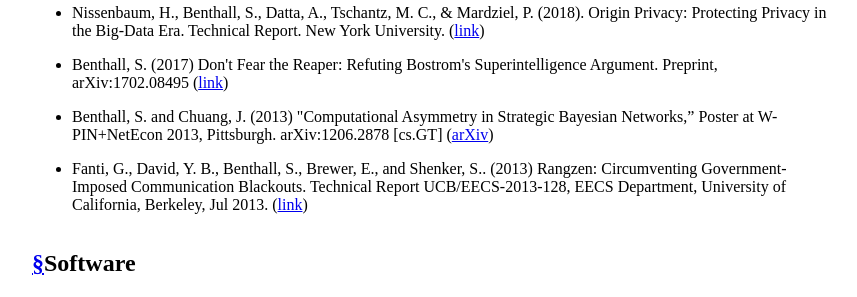
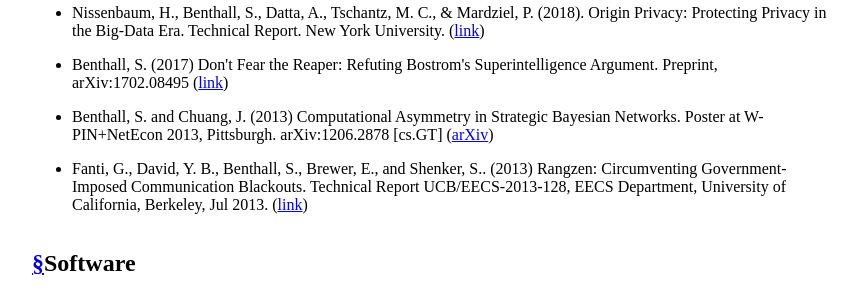
Before and after one commit to sbenthall/personal_website, a Jekyll site: the page built from index.md, in a window 1280 px wide and 900 px high, scrolled down 2019 px. Shown: the part 152-449 px from the top of the window, without its empty margins (208-1065 px from the left). Built offline with Jekyll 4.4.1, drawn with Linux system fonts in a browser that asks for light colours.

Commit message:
removing quotes from article with John

```diff
--- a/index.md
+++ b/index.md
@@ -68,7 +68,7 @@
   <li>Nissenbaum, H., Benthall, S., Datta, A., Tschantz, M. C., & Mardziel, P. (2018). Origin Privacy: Protecting Privacy in the Big-Data Era. Technical Report. New York University. (<a href="http://www.dtic.mil/dtic/tr/fulltext/u2/1057995.pdf">link</a>)</li>
   <li>Benthall, S. (2017) Don't Fear the Reaper: Refuting Bostrom's Superintelligence Argument. Preprint, arXiv:1702.08495 (<a href="https://arxiv.org/abs/1702.08495">link</a>)</li>
   <li>
-    Benthall, S. and Chuang, J. (2013) "Computational Asymmetry in Strategic Bayesian Networks,” Poster at W-PIN+NetEcon 2013, Pittsburgh. arXiv:1206.2878 [cs.GT] (<a href="http://arxiv.org/abs/1206.2878">arXiv</a>)
+    Benthall, S. and Chuang, J. (2013) Computational Asymmetry in Strategic Bayesian Networks. Poster at W-PIN+NetEcon 2013, Pittsburgh. arXiv:1206.2878 [cs.GT] (<a href="http://arxiv.org/abs/1206.2878">arXiv</a>)
   </li>
   <li>
    Fanti, G., David, Y. B., Benthall, S., Brewer, E., and Shenker, S.. (2013) Rangzen: Circumventing Government-Imposed Communication Blackouts. Technical Report UCB/EECS-2013-128, EECS Department, University of California, Berkeley, Jul 2013. (<a href="http://www.eecs.berkeley.edu/Pubs/TechRpts/2013/EECS-2013-128.html">link</a>)
```
